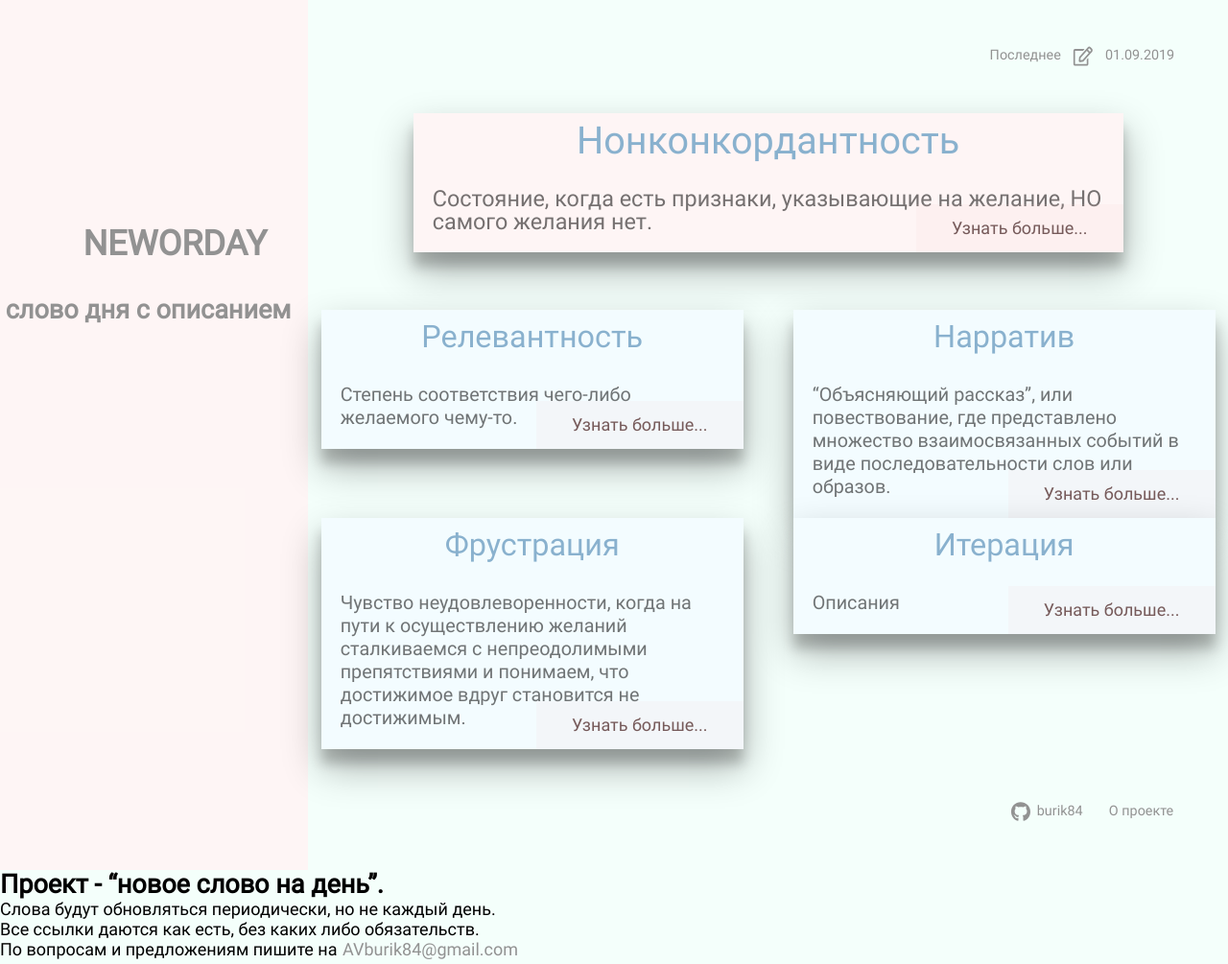
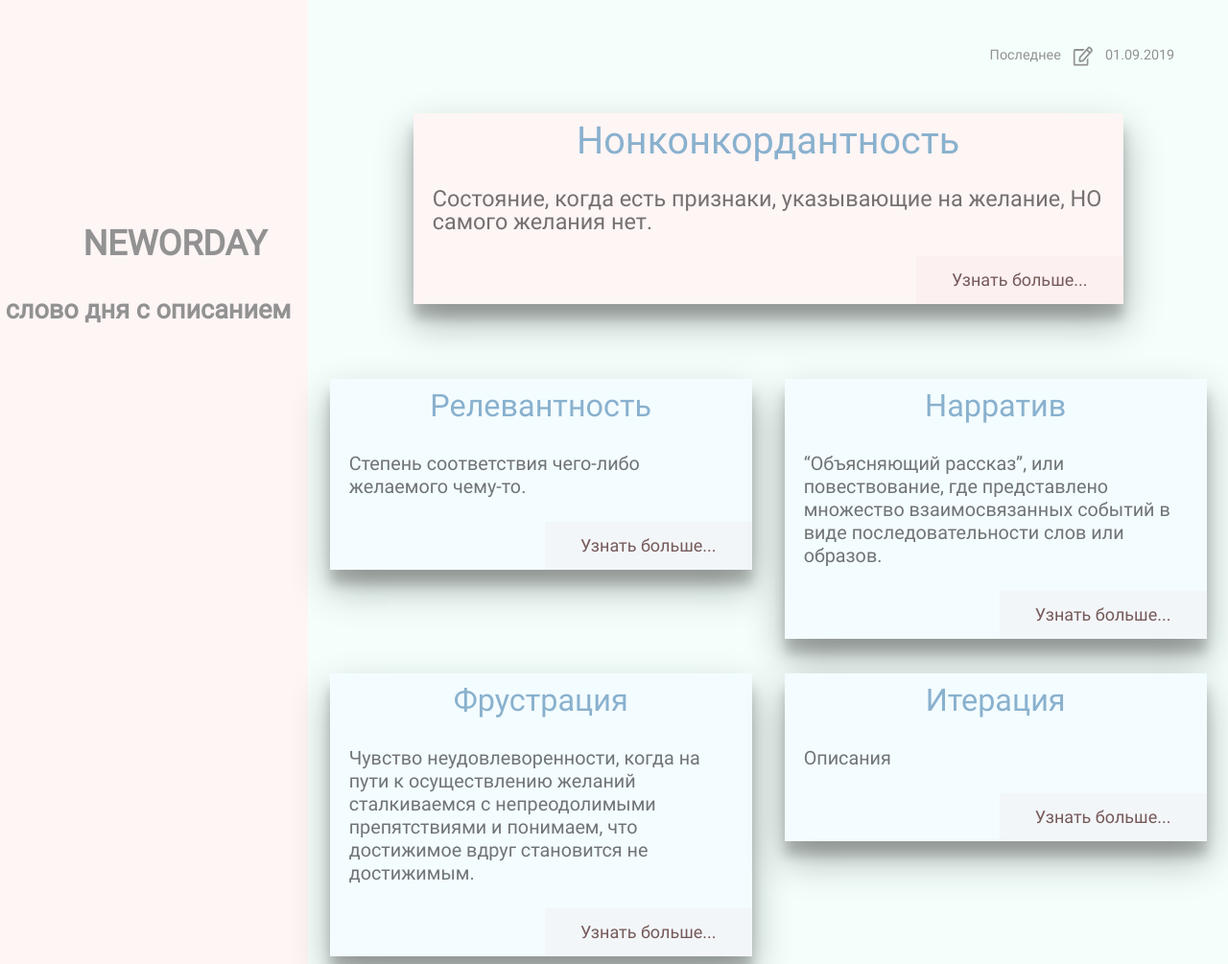
Before and after one commit to burik84/neworday, a website: page src/index.html in a window 1280 px wide. Shown: the top 1005 px of the page at 96% size. Drawn offline with nearby package versions, Linux system fonts and the light colour scheme; files that its build step writes are made by us from their sources.

Commit message:
Стилизация карточек

```diff
--- a/src/scss/_card.scss
+++ b/src/scss/_card.scss
@@ -4,6 +4,7 @@
   display: flex;
   flex-direction: column;
   height: 100%;
+  margin-bottom: 2rem;
 
   &-content {
     display: flex;
@@ -16,8 +17,8 @@
   &__main {
     background-color: $colorMain;
     @include mainShadow;
-    margin-bottom: 3rem;
     max-width: 740px;
+    margin-bottom: 4rem;
   }
 
   &__header {
@@ -38,7 +39,7 @@
     font-size: 1.1rem;
     line-height: 24px;
     padding: 20px;
-    flex-grow: 1;
+    margin-bottom: 3rem;
 
     &-main {
       font-size: 1.3rem;
@@ -56,10 +57,6 @@
       background-color: $colorSecondary;
       @include secondShadow;
       max-width: 440px;
-
-      &:nth-child(even) {
-        margin-left: 2rem;
-      }
     }
   }
 
```
